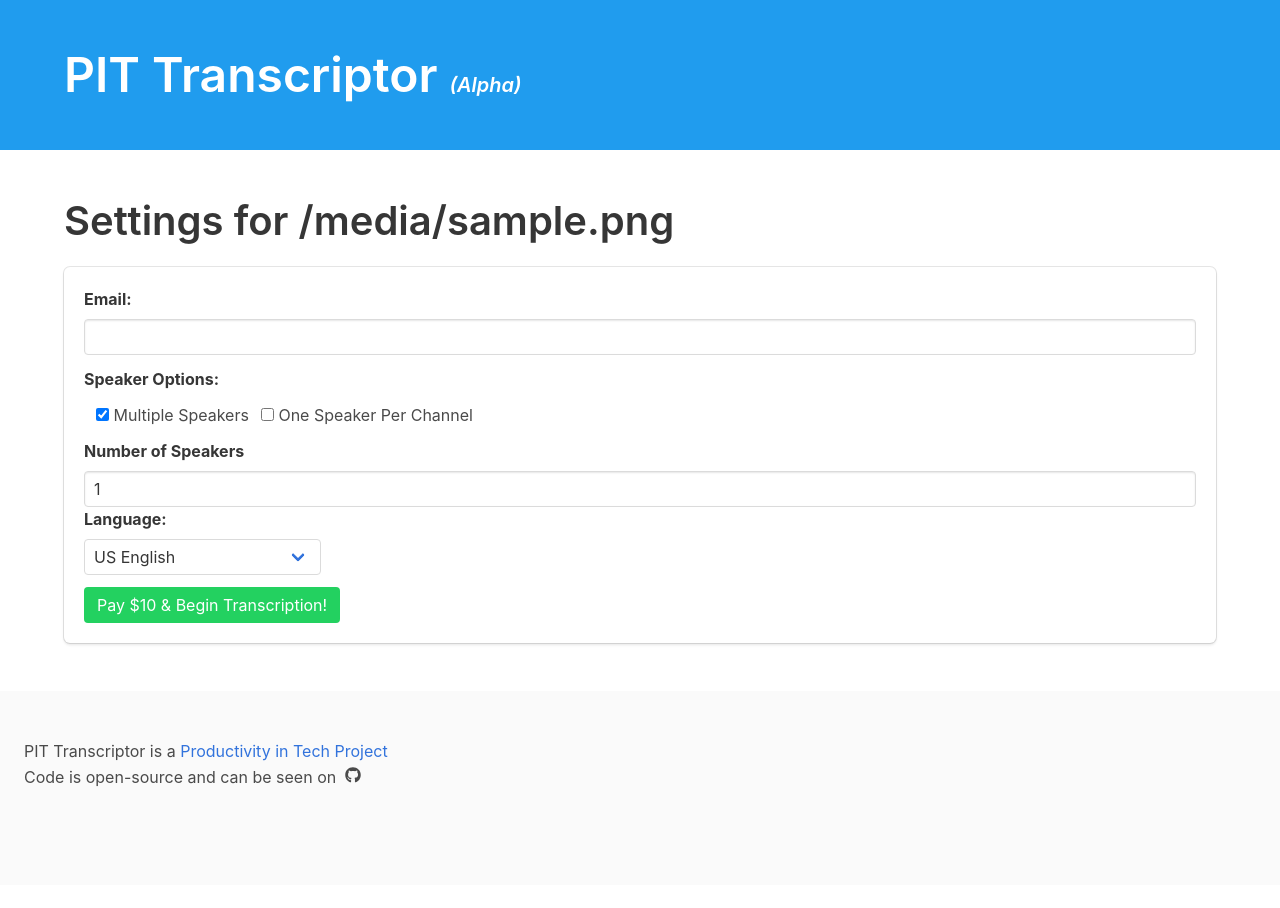
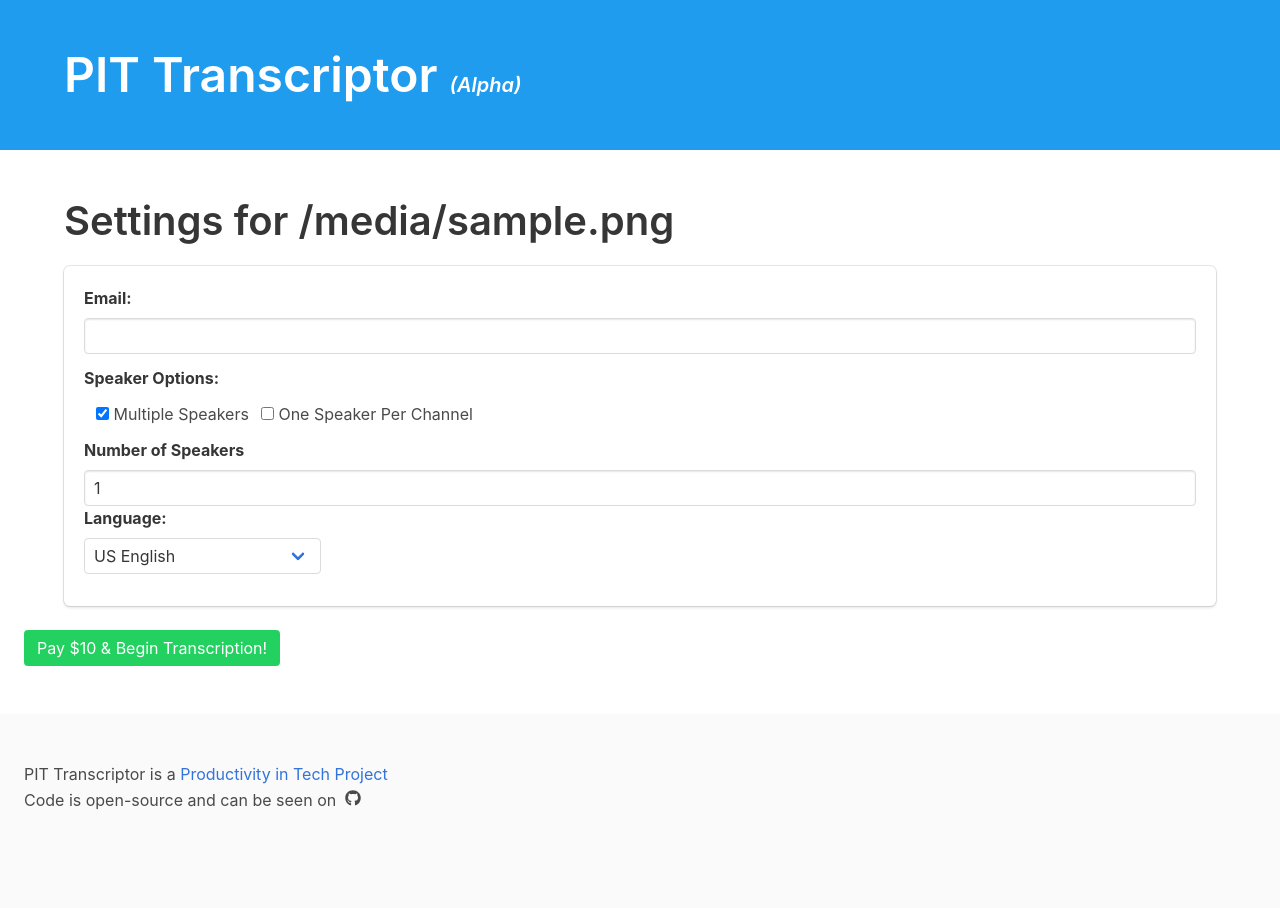
Before and after one commit to productivity-in-tech/pit_transcriptor_amazon, a Python web app: template templates/get_transcription_settings.html in a window 1280 px wide. Before the commit the page ends 787 px from the top, so only its background shows below. Run offline with Jinja, Linux system fonts and the light colour scheme; the template is opened without the code that fills it: most values are stand-ins (such as "Sample title", 1, 10 or a date in 2020); some libraries are stand-ins or nearby versions.

Commit message:
move button outside of form

```diff
--- a/templates/get_transcription_settings.html
+++ b/templates/get_transcription_settings.html
@@ -6,8 +6,10 @@
     <div class="content">
         <h2 class="title is-2">Settings for {{filename}}</h2>
     </div>
+    </div>
 
-		<form class="form box">
+<div class="container box">
+		<form class="form">
     <div class="field">
 			<div class="control">
         <label class="label">Email: </label>
@@ -63,12 +65,12 @@
     </div>
 		<div class="field">
 		<div class="control">
-			<button class="button is-success" onclick="loadCheckout">Pay ${{cost}}
-        & Begin Transcription!</button>
 		</div>
 		</div>
 </form>
 </div>
+			<button class="button is-success" onclick="loadCheckout">Pay ${{cost}}
+        & Begin Transcription!</button>
 </section>
 
 <script src="https://js.stripe.com/v3/"></script>
```
Also changed, not shown: templates/index.html (+3 -6 lines).
